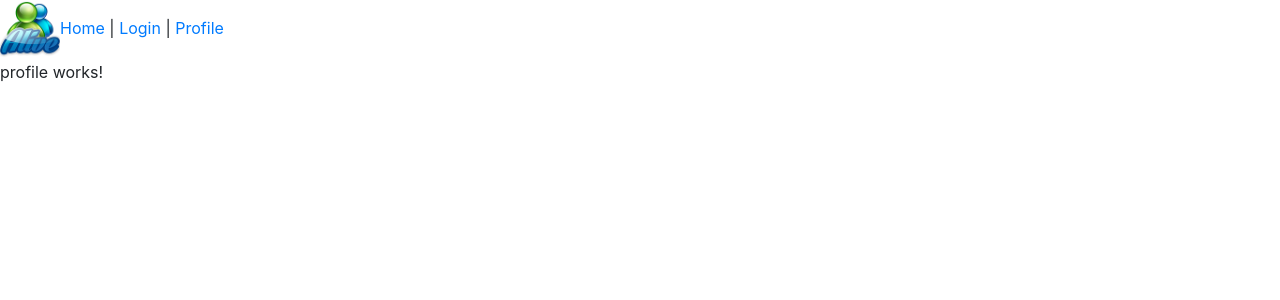
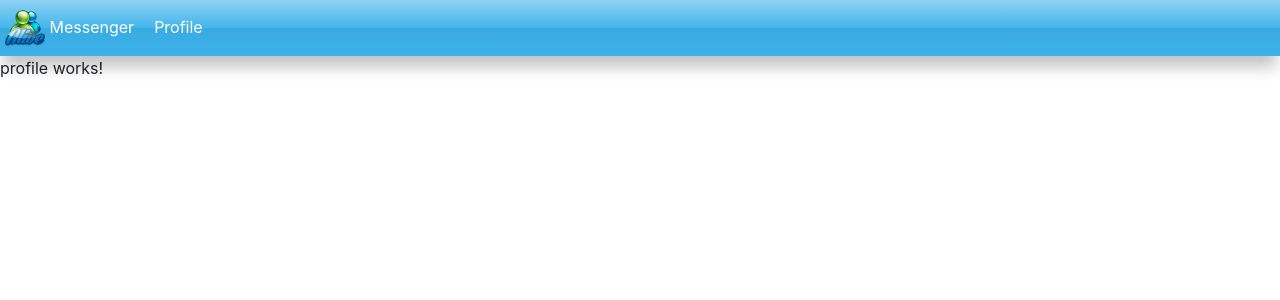
Before and after one commit to zankeii/messenger-angular, an Angular app: page /profile in a window 1280 px wide. Shown: the top 300 px of the page. Built offline with nearby package versions, Linux system fonts and the light colour scheme.

Commit message:
estilos al navbar

```diff
--- a/src/app/app.component.html
+++ b/src/app/app.component.html
@@ -1,2 +1,4 @@
 <app-menu></app-menu>
+<div class="generalContent">
 <router-outlet></router-outlet>
+</div>
--- a/src/app/menu/menu.component.css
+++ b/src/app/menu/menu.component.css
@@ -1,3 +1,30 @@
 #main-logo{
-  width: 60px;
+  width: 40px;
 }
+#menuContainer{
+  background: #8dd2f3;
+  background: -moz-linear-gradient(top, #8dd2f3 0%, #43b5eb 50%, #39abe1 51%, #3cb2ea 100%);
+  background: -webkit-linear-gradient(top, #add2f3 0%, #43b5eb 50%, #39abe1 51%, #3cb2ea 100%);
+  background: linear-gradient(to bottom, #8dd2f3 0%, #43b5eb 50%, #39abe1 51%, #3cb2ea 100%);
+  -ms-filter: progid:DXImageTransform.Microsoft.gradient(startColorstr='#8dd2f3', endColorstr='#3cb2ea', GradientType=0);
+  filter: progid:DXImageTransform.Microsoft.gradient(startColorstr='#8dd2f3', endColorstr='#3cb2ea', GradientType=0);
+  -webkit-box-shadow: 0px 15px 15px -4px rgba(0, 0, 0, 0.24);
+  -moz-box-shadow: 0px 15px 15px -4px rgba(0, 0, 0, 0.24);
+  box-shadow: 0px 15px 15px -4px rgba(0, 0, 0, 0.24);
+  position: fixed;
+  width: 100%;
+  z-index: 9;
+  height: 56px;
+  top: 0px;
+}
+.branding{
+  padding: 5px !important;
+  border-top: none !important;
+  border-right: none !important;
+}
+#menuContainer > .item{
+  padding: 15px;
+  color: white;
+  cursor: default;
+  display: inline-block;
+}
--- a/src/app/menu/menu.component.html
+++ b/src/app/menu/menu.component.html
@@ -1,4 +1,9 @@
-<img src="assets/img/logo_live.png" alt="Messenger" id="main-logo">
-<a routerLink="/home">Home</a> |
-<a routerLink="/login">Login</a> |
-<a routerLink="/profile">Profile</a>
+<div id="menuContainer">
+  <div class="item branding" [routerLink]="['/home']">
+    <img src="assets/img/logo_live.png" alt="Messenger" id="main-logo">
+    Messenger
+  </div>
+  <div class="item" [routerLink]="['/profile']">
+    Profile
+  </div>
+</div>
--- a/src/styles.css
+++ b/src/styles.css
@@ -23,3 +23,6 @@
 .marbo15{
   margin-bottom: 15px;
 }
+.generalContent{
+  margin-top: 56px;
+}
```
